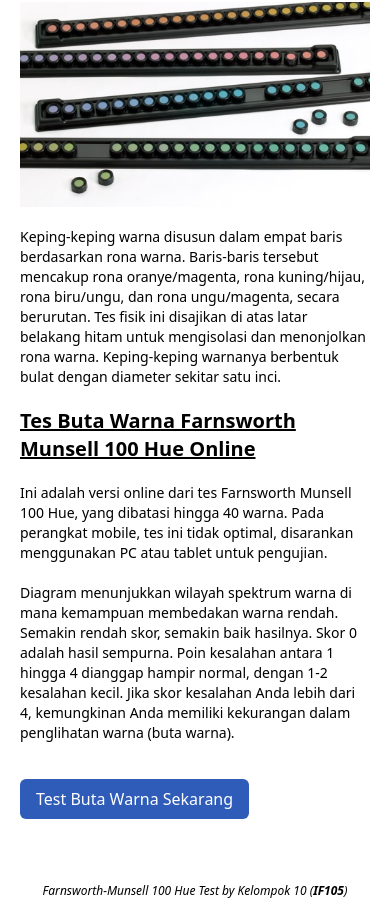
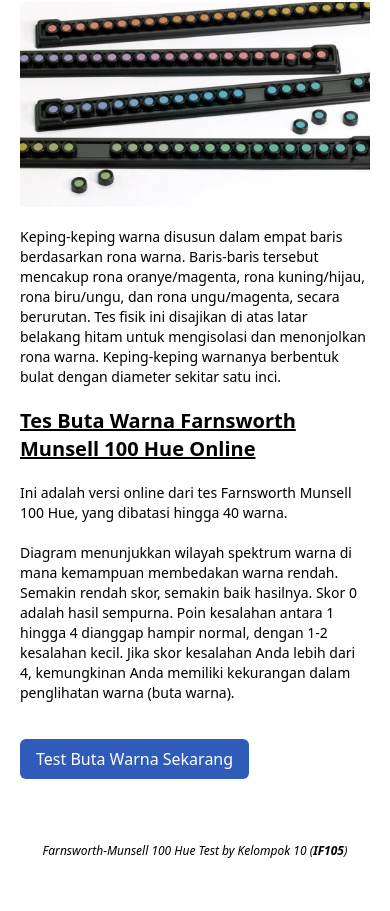
Before and after one commit to ahsansan/Farnsworth-Munsell-100-Hue-Test, a Next.js app: page / in a window 390 px wide. Shown: the part 1421-2332 px from the top of the page. After the commit the page ends 2292 px from the top, so only its background shows below. Built offline with nearby package versions, Linux system fonts and the light colour scheme.

Commit message:
[Fix] (app/page.jsx) removed unnecessary text and optimized for mobile devices.

```diff
--- a/app/page.jsx
+++ b/app/page.jsx
@@ -13,7 +13,7 @@
         <img src="/farnsworth100.jpg" className="my-3" />
         <p className="my-5 text-sm">Keping-keping warna disusun dalam empat baris berdasarkan rona warna. Baris-baris tersebut mencakup rona oranye/magenta, rona kuning/hijau, rona biru/ungu, dan rona ungu/magenta, secara berurutan. Tes fisik ini disajikan di atas latar belakang hitam untuk mengisolasi dan menonjolkan rona warna. Keping-keping warnanya berbentuk bulat dengan diameter sekitar satu inci.</p>
         <h1 className="font-bold text-xl underline my-5">Tes Buta Warna Farnsworth Munsell 100 Hue Online</h1>
-        <p className="my-5 text-sm">Ini adalah versi online dari tes Farnsworth Munsell 100 Hue, yang dibatasi hingga 40 warna. Pada perangkat mobile, tes ini tidak optimal, disarankan menggunakan PC atau tablet untuk pengujian.</p>
+        <p className="my-5 text-sm">Ini adalah versi online dari tes Farnsworth Munsell 100 Hue, yang dibatasi hingga 40 warna.</p>
         <p className="my-5 text-sm">Diagram menunjukkan wilayah spektrum warna di mana kemampuan membedakan warna rendah. Semakin rendah skor, semakin baik hasilnya. Skor 0 adalah hasil sempurna. Poin kesalahan antara 1 hingga 4 dianggap hampir normal, dengan 1-2 kesalahan kecil. Jika skor kesalahan Anda lebih dari 4, kemungkinan Anda memiliki kekurangan dalam penglihatan warna (buta warna).</p>
         <Link href="/farnsworth-munsell-100-hue-test">
           <button className="bg-[#2e5cb8] hover:bg-[#4775d1] px-4 py-2 rounded-md my-4">
```
